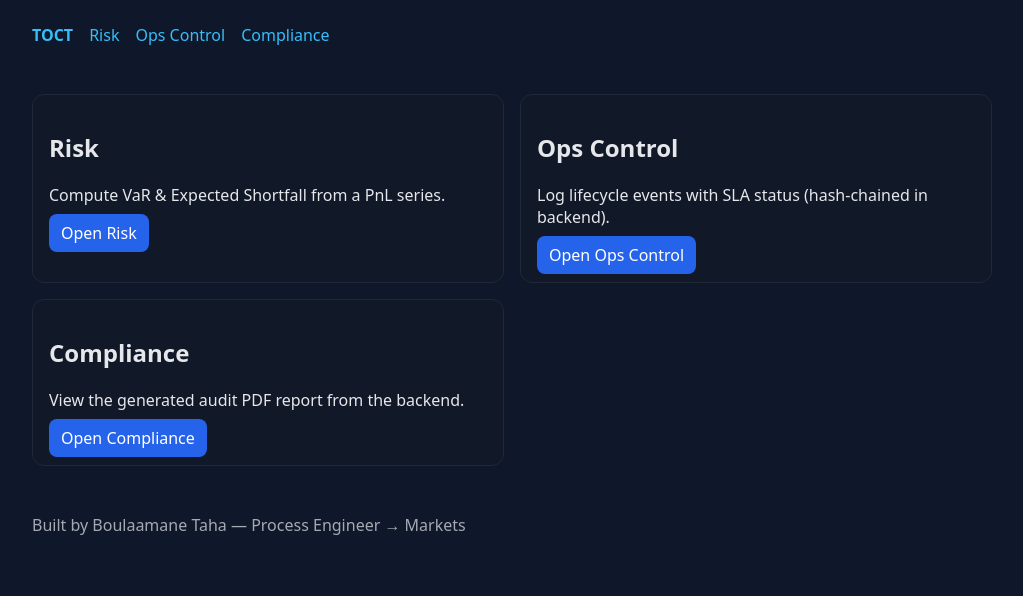
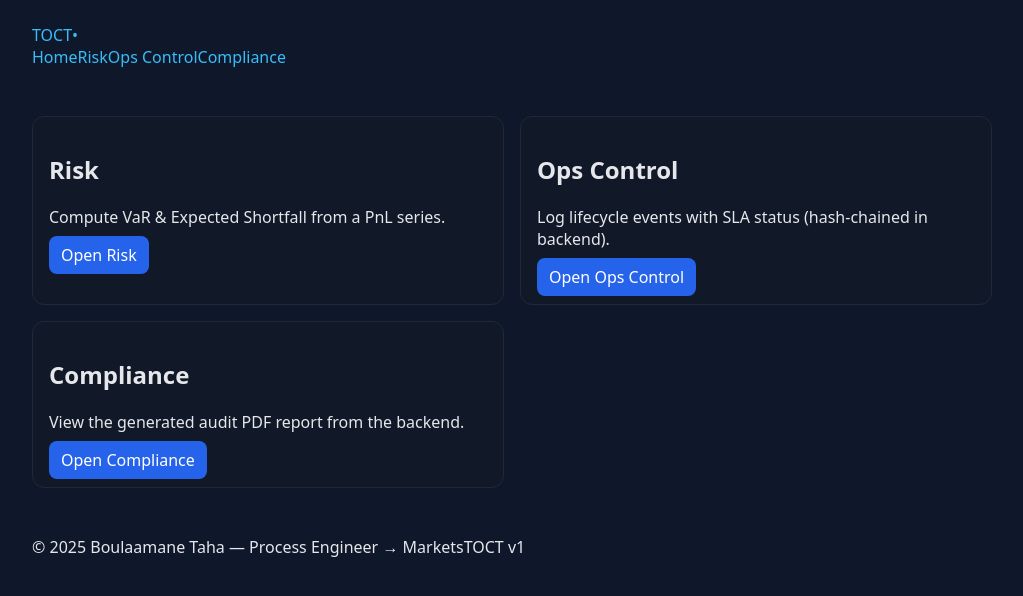
Before and after one commit to TahaBo04/Toct, a Next.js app in the folder frontend/: page / in a window 1280 px wide. Shown: the top 596 px of the page, without its empty margins (128-1151 px from the left). Built offline with nearby package versions, Linux system fonts and the light colour scheme.

Commit message:
Update layout.tsx

```diff
--- a/frontend/src/app/layout.tsx
+++ b/frontend/src/app/layout.tsx
@@ -1,24 +1,34 @@
+// src/app/layout.tsx
 import "./globals.css";
-import Link from "next/link";
 
 export const metadata = {
-  title: "Trading Ops Control Tower — Portfolio",
-  description: "Risk, Ops Control, and Compliance demo."
+  title: "TOCT — Trading Ops Control Tower",
+  description: "Risk (VaR/ES), Ops Control, and Compliance demo",
 };
 
 export default function RootLayout({ children }: { children: React.ReactNode }) {
   return (
     <html lang="en">
       <body>
-        <nav className="container" style={{display:"flex",gap:16,alignItems:"center"}}>
-          <Link href="/" style={{fontWeight:700}}>TOCT</Link>
-          <Link href="/risk">Risk</Link>
-          <Link href="/ops-control">Ops Control</Link>
-          <Link href="/compliance">Compliance</Link>
-        </nav>
-        <main className="container">{children}</main>
-        <footer className="container" style={{opacity:.7,paddingBottom:32}}>
-          Built by Boulaamane Taha — Process Engineer → Markets
+        <header className="nav">
+          <div className="container nav__wrap">
+            <a className="brand" href="/">TOCT<span className="brand__dot">•</span></a>
+            <nav className="nav__links">
+              <a href="/">Home</a>
+              <a href="/risk">Risk</a>
+              <a href="/ops-control">Ops Control</a>
+              <a href="/compliance">Compliance</a>
+            </nav>
+          </div>
+        </header>
+
+        <main className="container main">{children}</main>
+
+        <footer className="footer">
+          <div className="container footer__wrap">
+            <span>© {new Date().getFullYear()} Boulaamane Taha — Process Engineer → Markets</span>
+            <span className="muted small">TOCT v1</span>
+          </div>
         </footer>
       </body>
     </html>
```
